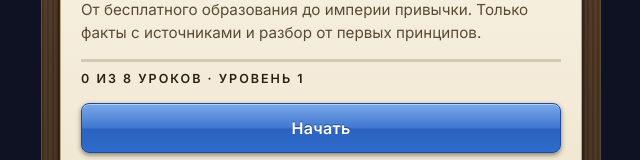
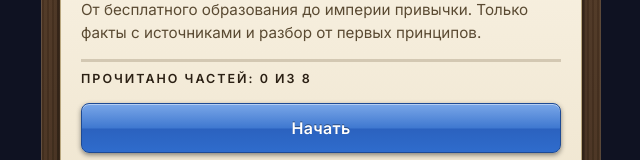
Before and after one commit to Thedreamir/dreamplaybook, a React (Vite) app: page / in a window 1280 px wide. Both pictures are taken after a click on the button 640 px from the left and 407 px from the top of the page. Shown: the part 240-400 px from the top of the page, without its empty margins (319-959 px from the left). Built offline with nearby package versions, Linux system fonts and the light colour scheme; a web font is replaced by a local one.

Commit message:
Add files via upload

```diff
--- a/App.tsx
+++ b/App.tsx
@@ -131,7 +131,7 @@ function Reader({ ch, onBack }: { ch: Chapter; onBack: () => void }) {
     const finish = (pt: typeof PARTS[number]) => {
         if (p.done.includes(pt.id)) { setToast('Урок уже пройден'); return; }
         upd(x => touchStreak({ ...x, done: [...x.done, pt.id], xp: x.xp + pt.xp }));
-        celebrate('+' + pt.xp + ' XP');
+        celebrate('Часть прочитана');
     };
     const toggleHl = (id: string) => upd(x => ({ ...x, hl: x.hl.includes(id) ? x.hl.filter(h => h !== id) : [...x.hl, id] }));
     const speak = (text: string) => {
@@ -188,7 +188,7 @@ function Reader({ ch, onBack }: { ch: Chapter; onBack: () => void }) {
                     <h1>{ch.title}</h1>
                     <p className="sub">{ch.sub}</p>
                     <div className="bar"><i style={{ width: (doneN / total * 100) + '%' }} /></div>
-                    <div className="bar-l">{doneN} из {total} уроков · уровень {level}</div>
+                    <div className="bar-l">Прочитано частей: {doneN} из {total}</div>
                     <button className="cta" onClick={() => { setPart(Math.max(current, 0)); setTab('read'); }}>{doneN === 0 ? 'Начать' : doneN === total ? 'Перечитать' : 'Продолжить'}</button>
                     <button className="linkbtn" onClick={() => setSheet('sources')}>Источники главы ({SOURCES.length})</button>
                 </div>
@@ -228,7 +228,7 @@ function Reader({ ch, onBack }: { ch: Chapter; onBack: () => void }) {
                 {pt.blocks.map((b, i) => <BlockView key={pt.id + i} b={b} id={pt.id + '-' + i} hl={p.hl.includes(pt.id + '-' + i)} toggle={() => toggleHl(pt.id + '-' + i)} onSrc={() => setSheet('sources')} />)}
                 <div className="r-nav">
                     <button className="linkbtn" onClick={() => setSheet('sources')}>Источники главы</button>
-                    <button className="cta" onClick={() => finish(pt)}>{p.done.includes(pt.id) ? 'Урок пройден' : 'Завершить урок +' + pt.xp + ' XP'}</button>
+                    <button className="cta" onClick={() => finish(pt)}>{p.done.includes(pt.id) ? 'Часть прочитана' : 'Отметить прочитанным'}</button>
                     <div className="two">
                         <button className="ghost" disabled={part === 0} onClick={() => setPart(part - 1)}>← Назад</button>
                         <button className="ghost" disabled={part === total - 1} onClick={() => setPart(part + 1)}>Дальше →</button>
```
